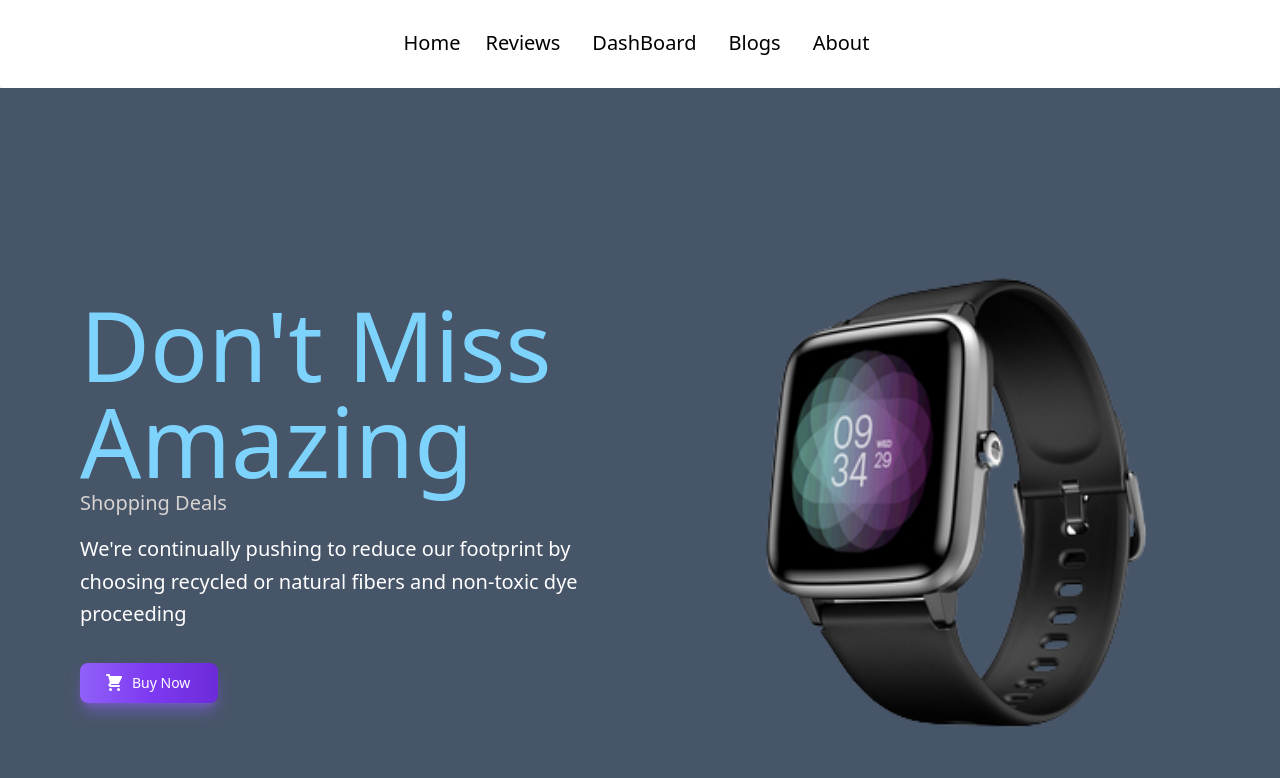
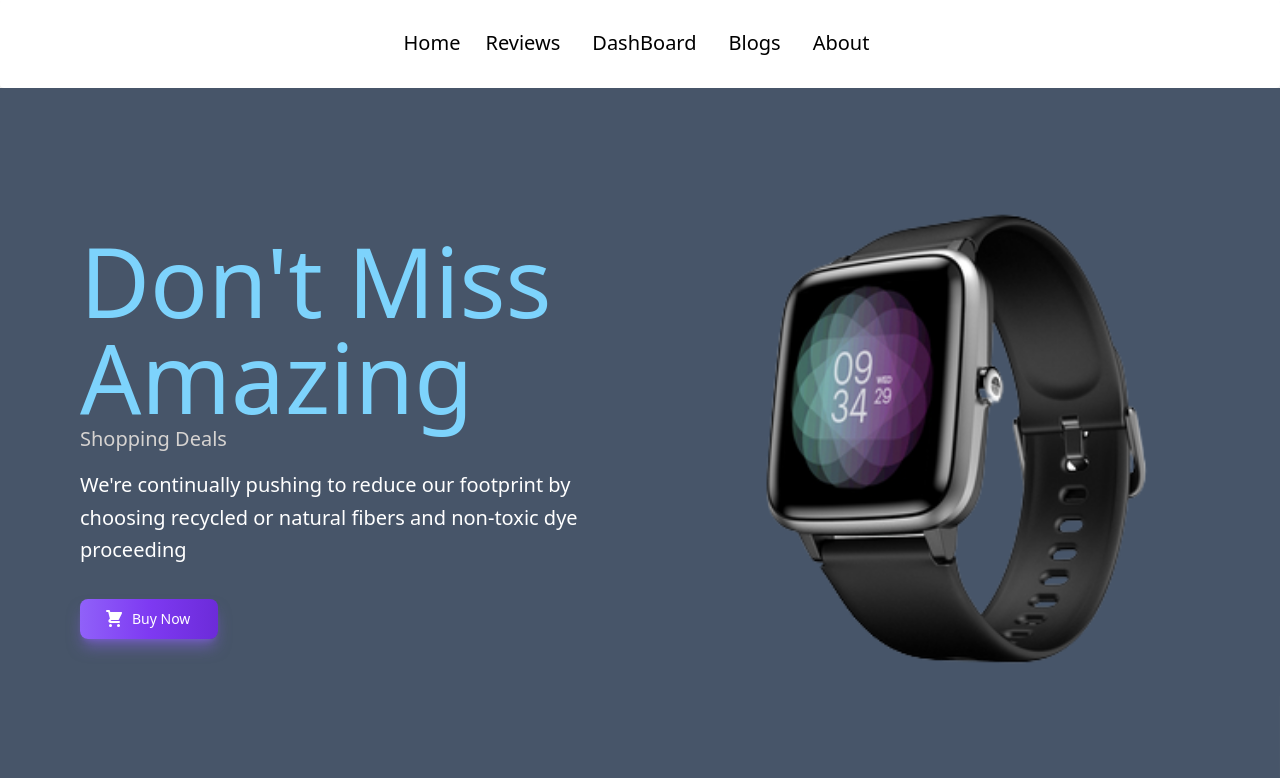
Before and after one commit to Hamed-Hasan/assignment-nine-react-router, a React (Create React App) app: page / in a window 1280 px wide. Shown: the top 778 px of the page. Built offline with nearby package versions, Linux system fonts and the light colour scheme.

Commit message:
completed site

```diff
--- a/src/component/Home/Home.js
+++ b/src/component/Home/Home.js
@@ -7,7 +7,7 @@ const Home = () => {
 const navigate = useNavigate()
     return (
         <section className="text-gray-600 body-font">
-        <div className=" mx-auto flex px-20  pt-40  md:flex-row flex-col items-center bg-slate-600">
+        <div className=" mx-auto flex px-20  pt-24  md:flex-row flex-col items-center bg-slate-600">
           <div className="lg:flex-grow md:w-1/2 lg:pr-24 md:pr-16 flex flex-col md:items-start md:text-left mb-16 md:mb-0 items-center text-center">
             <div className="title-font sm:text-4xl text-3xl mb-4 font-medium text-gray-900">
               <p className="text-4xl lg:text-8xl text-sky-300">Don't Miss Amazing  </p>
@@ -25,6 +25,8 @@ const navigate = useNavigate()
             <img className="object-cover object-center rounded w-full" alt="hero" src={hero}/>
           </div>
         </div>
+
+
         <svg xmlns="http://www.w3.org/2000/svg" viewBox="0 0 1440 320">
   <path fill="#475569" fillOpacity="1" d="M0,192L34.3,197.3C68.6,203,137,213,206,229.3C274.3,245,343,267,411,266.7C480,267,549,245,617,218.7C685.7,192,754,160,823,165.3C891.4,171,960,213,1029,197.3C1097.1,181,1166,107,1234,96C1302.9,85,1371,139,1406,165.3L1440,192L1440,0L1405.7,0C1371.4,0,1303,0,1234,0C1165.7,0,1097,0,1029,0C960,0,891,0,823,0C754.3,0,686,0,617,0C548.6,0,480,0,411,0C342.9,0,274,0,206,0C137.1,0,69,0,34,0L0,0Z"></path>
 </svg>
--- a/src/component/NavBar/NavBar.css
+++ b/src/component/NavBar/NavBar.css
@@ -19,5 +19,4 @@
 }
 .nav-list li a{
     font-size: 20px;
-
 }
```
